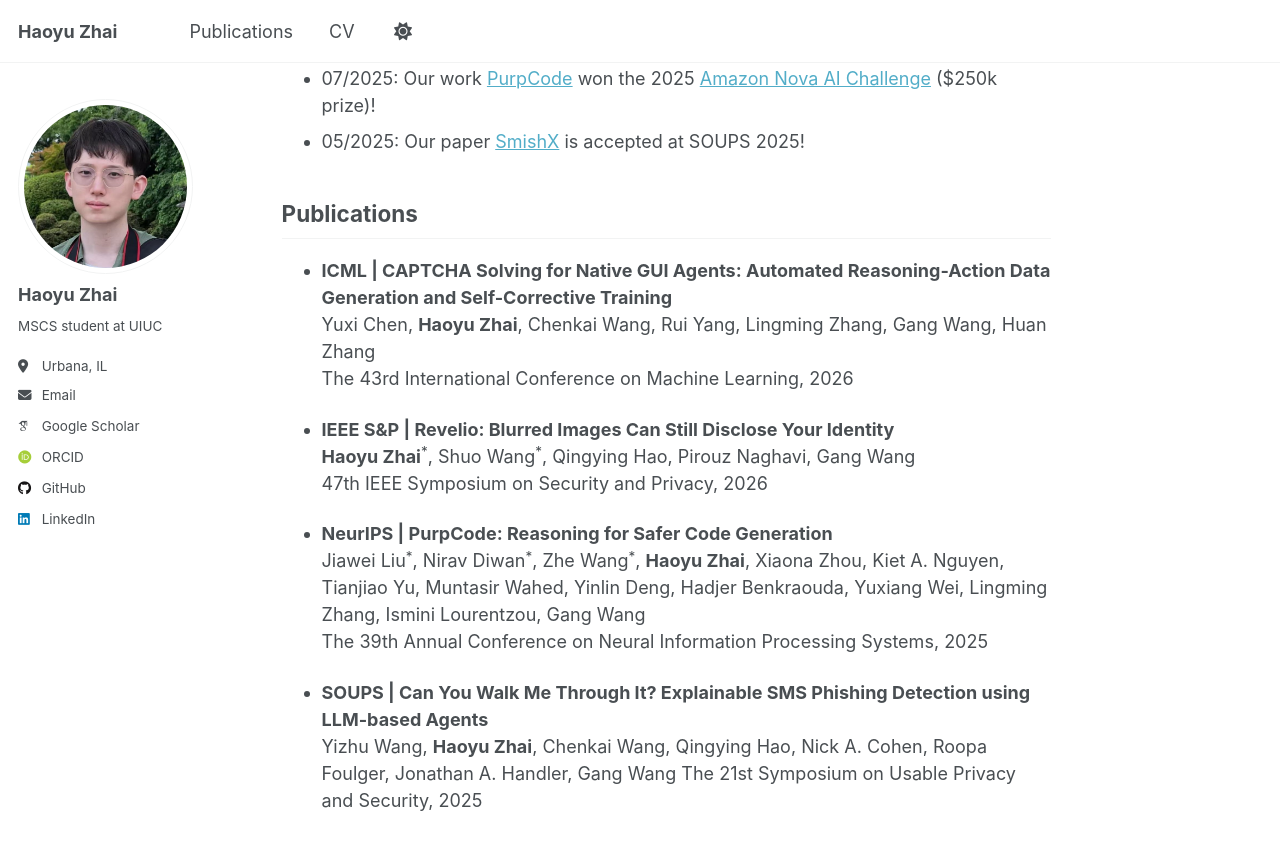
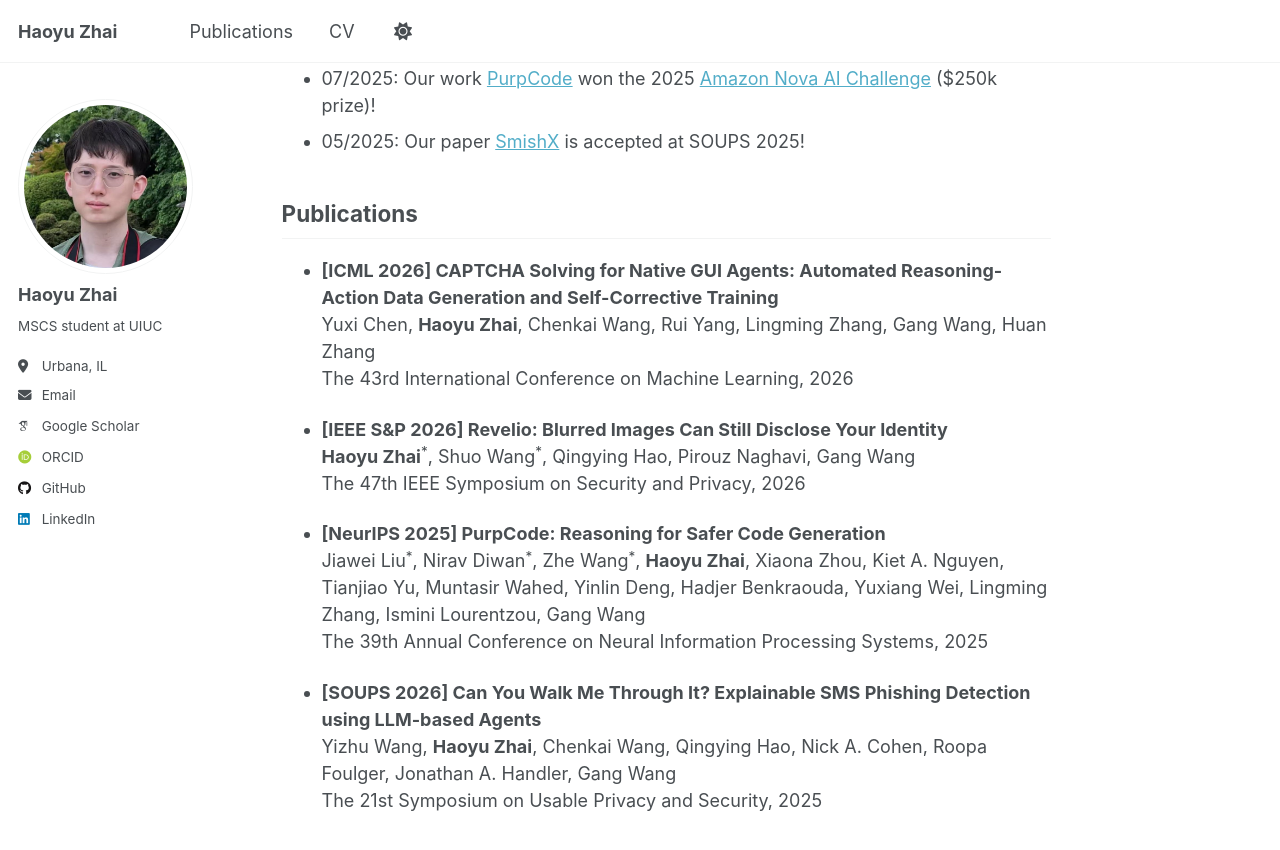
Before and after one commit to JeffZ0930/JeffZ0930.github.io, a Jekyll site: the page built from _pages/about.md, in a window 1280 px wide and 900 px high, scrolled down 630 px. Shown: the top 850 px of the window. Built offline with Jekyll 4.4.1, drawn with Linux system fonts in a browser that asks for light colours; some web fonts are replaced; a script that is not in the unit is left out.

Commit message:
fix pub list

```diff
--- a/_pages/about.md
+++ b/_pages/about.md
@@ -23,18 +23,18 @@ News
 
 Publications
 ------
-- **ICML | CAPTCHA Solving for Native GUI Agents: Automated Reasoning-Action Data Generation and Self-Corrective Training**<br>
+- **[ICML 2026] CAPTCHA Solving for Native GUI Agents: Automated Reasoning-Action Data Generation and Self-Corrective Training**<br>
 Yuxi Chen, __Haoyu Zhai__, Chenkai Wang, Rui Yang, Lingming Zhang, Gang Wang, Huan Zhang<br>
 The 43rd International Conference on Machine Learning, 2026
 
-- **IEEE S&P | Revelio: Blurred Images Can Still Disclose Your Identity**<br>
+- **[IEEE S&P 2026] Revelio: Blurred Images Can Still Disclose Your Identity**<br>
 __Haoyu Zhai__<sup>*</sup>, Shuo Wang<sup>*</sup>, Qingying Hao, Pirouz Naghavi, Gang Wang<br>
-47th IEEE Symposium on Security and Privacy, 2026
+The 47th IEEE Symposium on Security and Privacy, 2026
 
-- **NeurIPS | PurpCode: Reasoning for Safer Code Generation**<br>
+- **[NeurIPS 2025] PurpCode: Reasoning for Safer Code Generation**<br>
 Jiawei Liu<sup>*</sup>, Nirav Diwan<sup>*</sup>, Zhe Wang<sup>*</sup>, __Haoyu Zhai__, Xiaona Zhou, Kiet A. Nguyen, Tianjiao Yu, Muntasir Wahed, Yinlin Deng, Hadjer Benkraouda, Yuxiang Wei, Lingming Zhang, Ismini Lourentzou, Gang Wang<br>
 The 39th Annual Conference on Neural Information Processing Systems, 2025
 
-- **SOUPS | Can You Walk Me Through It? Explainable SMS Phishing Detection using LLM-based Agents**<br>
-Yizhu Wang, __Haoyu Zhai__, Chenkai Wang, Qingying Hao, Nick A. Cohen, Roopa Foulger, Jonathan A. Handler, Gang Wang
+- **[SOUPS 2026] Can You Walk Me Through It? Explainable SMS Phishing Detection using LLM-based Agents**<br>
+Yizhu Wang, __Haoyu Zhai__, Chenkai Wang, Qingying Hao, Nick A. Cohen, Roopa Foulger, Jonathan A. Handler, Gang Wang<br>
 The 21st Symposium on Usable Privacy and Security, 2025
```
Also changed, not shown: _pages/publications.md (+5 -5 lines), 1 other file.
